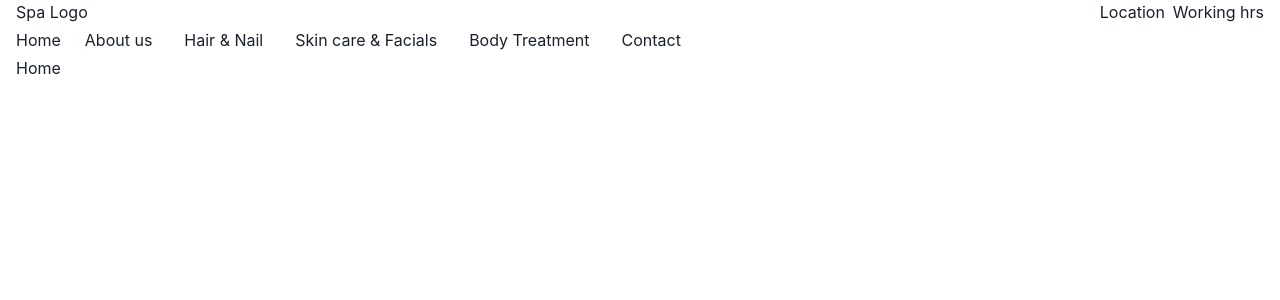
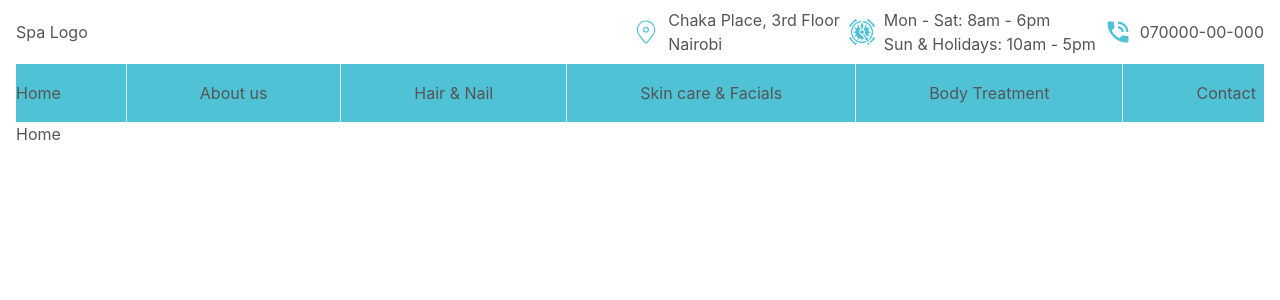
Before and after one commit to benjaminbills/spa, a Next.js app: page / in a window 1280 px wide. Shown: the top 300 px of the page. Built offline with nearby package versions, Linux system fonts and the light colour scheme.

Commit message:
setup nav bar

```diff
--- a/component/Header.jsx
+++ b/component/Header.jsx
@@ -1,15 +1,34 @@
-import { Box, Stack, Text, HStack, Spacer } from '@chakra-ui/react';
-
+import { Box, Stack, Text, HStack, Spacer, Icon } from '@chakra-ui/react';
+import { CiLocationOn } from 'react-icons/ci';
+import { GiClockwork } from 'react-icons/gi';
+import { MdPhoneInTalk } from 'react-icons/md';
 const Header = () => {
   return (
-    <Box>
+    <Box pt={2} pb={2}>
       <HStack>
         <Text>Spa Logo</Text>
         <Spacer />
         <HStack>
-          <Text>Location</Text>
-          <Text>Working hrs</Text>
+          <HStack>
+            <Icon color={'#4FC2D6'} w={7} h={7} as={CiLocationOn} />
+            <Text>
+              Chaka Place, 3rd Floor <br /> Nairobi
+            </Text>
+          </HStack>
+          <HStack>
+            <Icon color={'#4FC2D6'} w={7} h={7} as={GiClockwork} />
+            <Text>
+              Mon - Sat: 8am - 6pm <br /> Sun & Holidays: 10am - 5pm
+            </Text>
+          </HStack>
+          <HStack>
+            <Icon color={'#4FC2D6'} w={7} h={7} as={MdPhoneInTalk} />
+            <Text>070000-00-000</Text>
+          </HStack>
         </HStack>
+        {/* #4FC2D6 */}
+        {/* #6ED4DD */}
+        {/* #A0F3F6 */}
       </HStack>
     </Box>
   );
--- a/component/Nav.jsx
+++ b/component/Nav.jsx
@@ -1,11 +1,27 @@
-import { Box, Center, Flex, HStack, IconButton, Text } from '@chakra-ui/react';
+import {
+  Box,
+  Center,
+  Flex,
+  HStack,
+  IconButton,
+  StackDivider,
+  Text,
+} from '@chakra-ui/react';
 import NextLink from 'next/link';
 
 const Nav = ({ open }) => {
   return (
     <Box>
       <Flex alignItems={'center'} justifyContent={'space-between'}>
-        <HStack spacing={4} alignItems={'center'}>
+        <HStack
+          spacing={'auto'}
+          divider={<StackDivider />}
+          align='stretch'
+          width={'container.xl'}
+          height={'58'}
+          alignItems='center'
+          backgroundColor={'#4FC2D6'}
+        >
           <NextLink href={'/'} passHref>
             Home
           </NextLink>
--- a/component/Page.jsx
+++ b/component/Page.jsx
@@ -4,7 +4,7 @@ import Nav from './Nav';
 
 const Page = ({ children }) => {
   return (
-    <Container maxW={'container.xl'}>
+    <Container color={'#555555'} maxW={'container.xl'}>
       <Header />
       <Nav open={true} />
       {children}
--- a/package.json
+++ b/package.json
@@ -15,6 +15,7 @@
     "framer-motion": "^7.6.19",
     "next": "13.0.6",
     "react": "18.2.0",
-    "react-dom": "18.2.0"
+    "react-dom": "18.2.0",
+    "react-icons": "^4.7.1"
   }
 }
```
Also changed, not shown: 1 other file (tests, documents, lock files or other folders).
